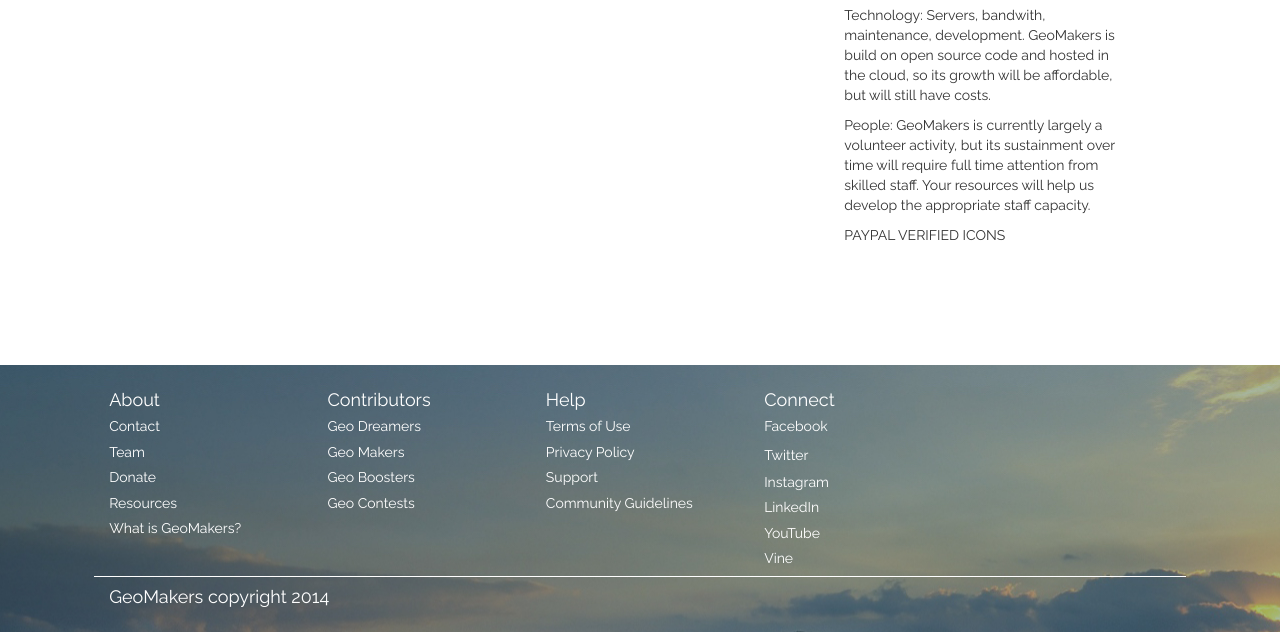
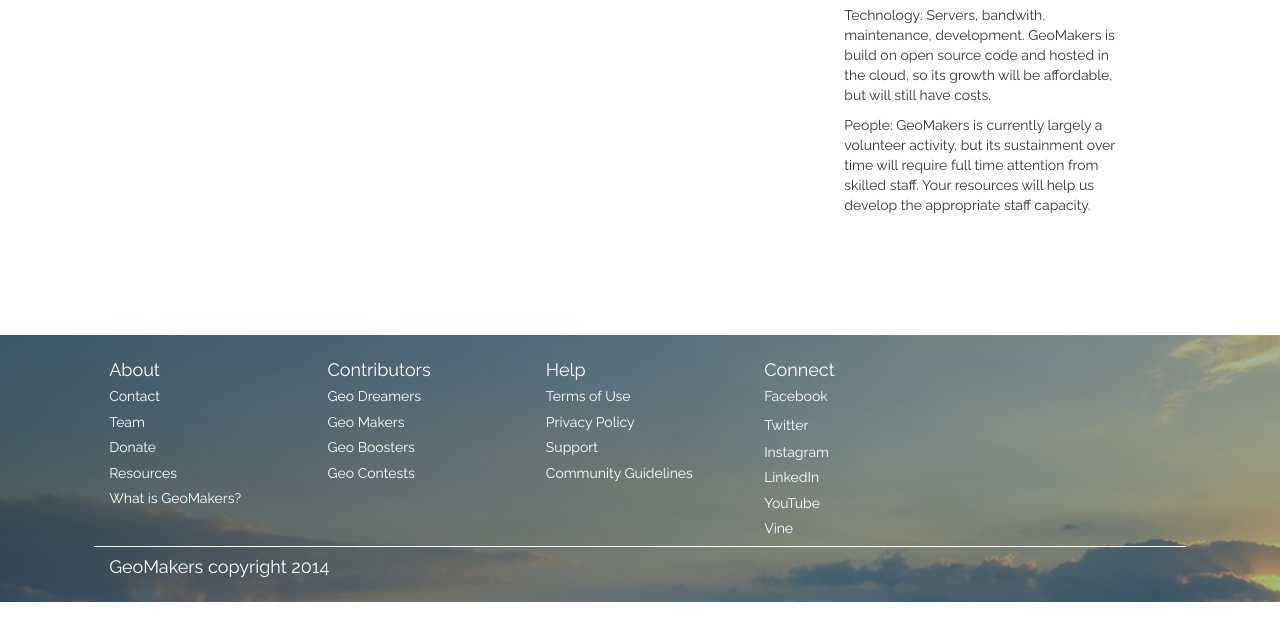
Before and after one commit to tlpinney/geomakers, a Django app: page /donate/ in a window 1280 px wide. Shown: the part 771-1403 px from the top of the page. After the commit the page ends 1373 px from the top, so only its background shows below. Run offline with Django 3.2, Linux system fonts and the light colour scheme; some libraries are stand-ins or nearby versions.

Commit message:
commented out verified paypal icons

```diff
--- a/windwaker/skyshaker/templates/skyshaker/donate.html
+++ b/windwaker/skyshaker/templates/skyshaker/donate.html
@@ -20,7 +20,7 @@
     <h2>Where your donation goes</h2>
     <p>Technology: Servers, bandwith, maintenance, development. GeoMakers is build on open source code and hosted in the cloud, so its growth will be affordable, but will still have costs.</p>
     <p>People: GeoMakers is currently largely a volunteer activity, but its sustainment over time will require full time attention from skilled staff. Your resources will help us develop the appropriate staff capacity.</p>
-    <p>PAYPAL VERIFIED ICONS</p>
+    <!--<p>PAYPAL VERIFIED ICONS</p>-->
     </div>
 </div>
 {% endblock %}
```
